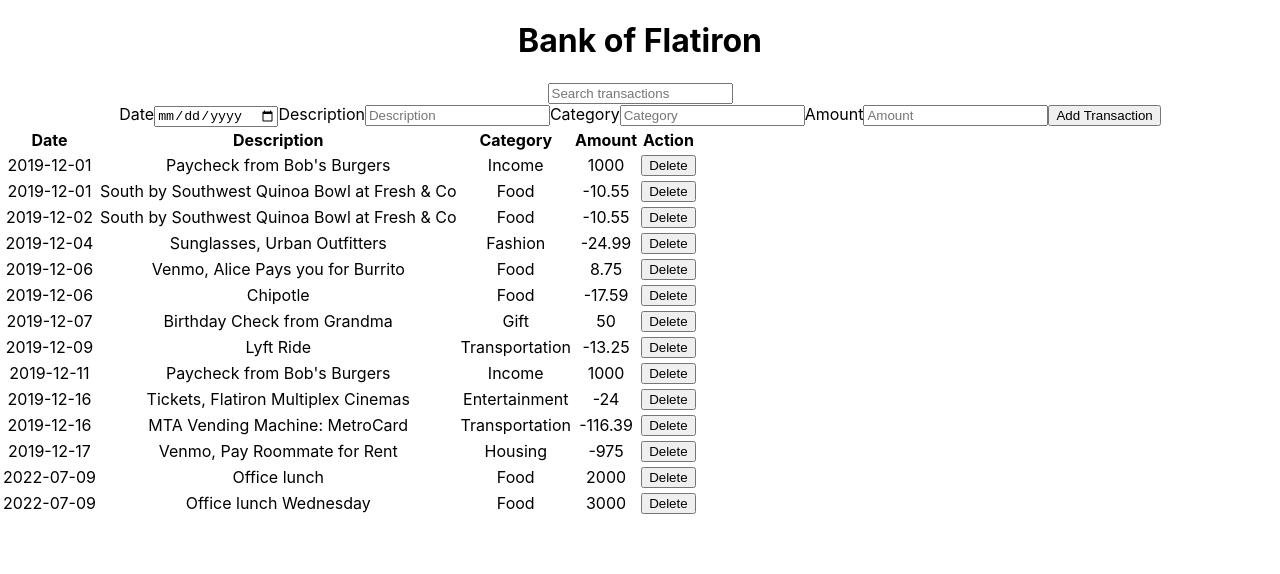
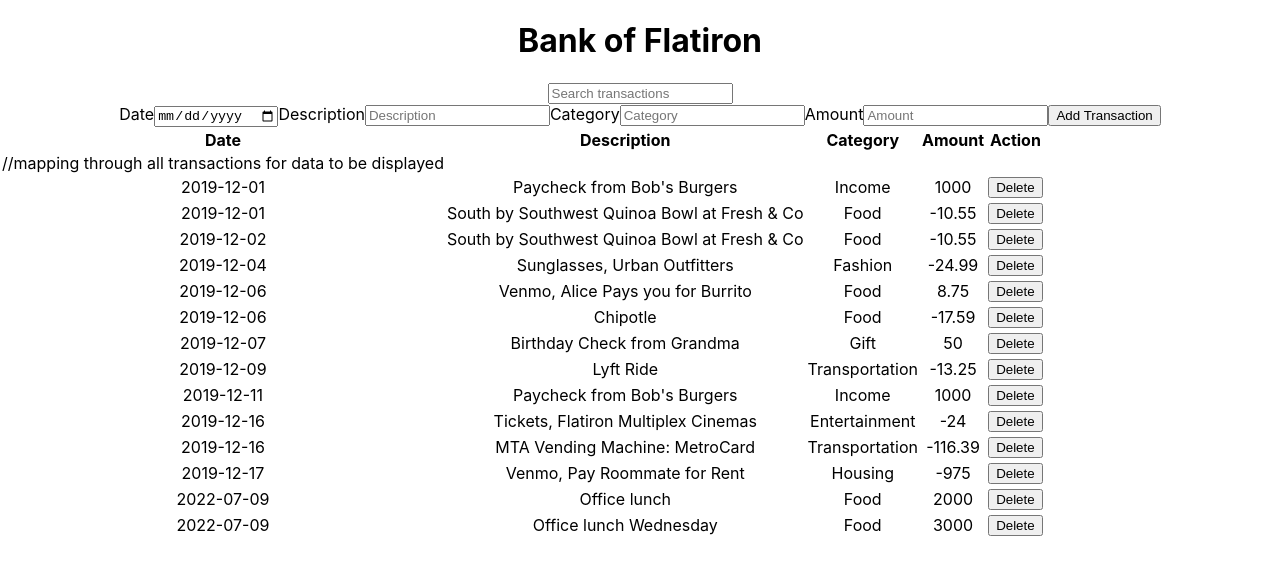
Before and after one commit to BeatriceNjeriMwangi/Bank-of-flatiron, a React (Create React App) app: page / in a window 1280 px wide. Shown: the top 574 px of the page. Built offline with nearby package versions, Linux system fonts and the light colour scheme; data requests are answered from the project's data file.

Commit message:
more comments

```diff
--- a/src/components/Table.js
+++ b/src/components/Table.js
@@ -1,11 +1,12 @@
 import React, {useState} from 'react';
+//import react and usestate
 
 function Table({transactions}){
     // const [transactions, setTransactions]=useState([])
     // const [search, setSearch] = useState('')
     console.log(transactions);
     return (
-
+        //display table
             <table className='table'>
                 <thead className='thead'>
                     <tr>
@@ -33,6 +34,7 @@ function Table({transactions}){
                     </tr>
                 </thead>
                 <tbody>
+                    //mapping through all transactions for data to be displayed
                     {transactions.map((transaction, index) => {
                         return(
                         <tr key={index}>
@@ -62,4 +64,4 @@ function Table({transactions}){
     )
 }
 
-export default Table;
+export default Table;//exporting table component
```
